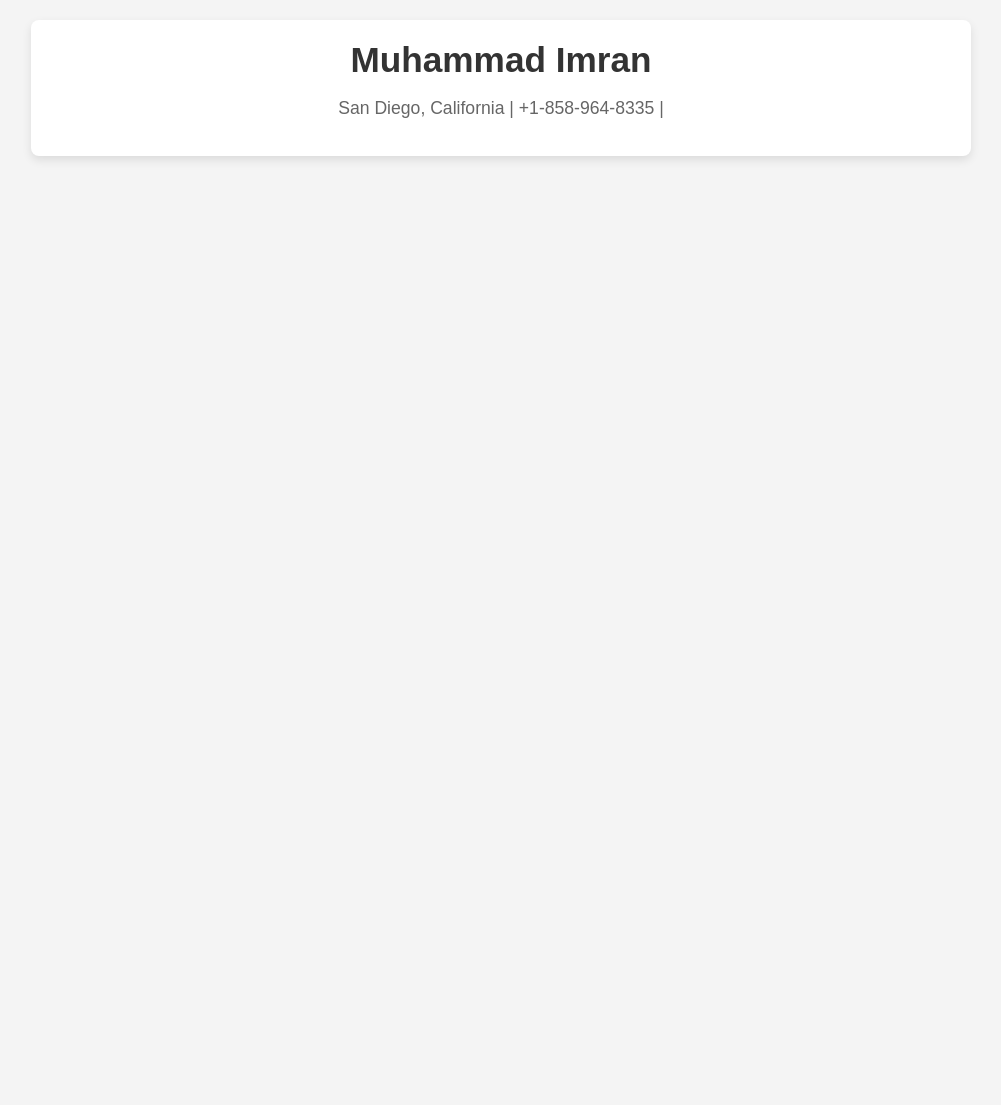
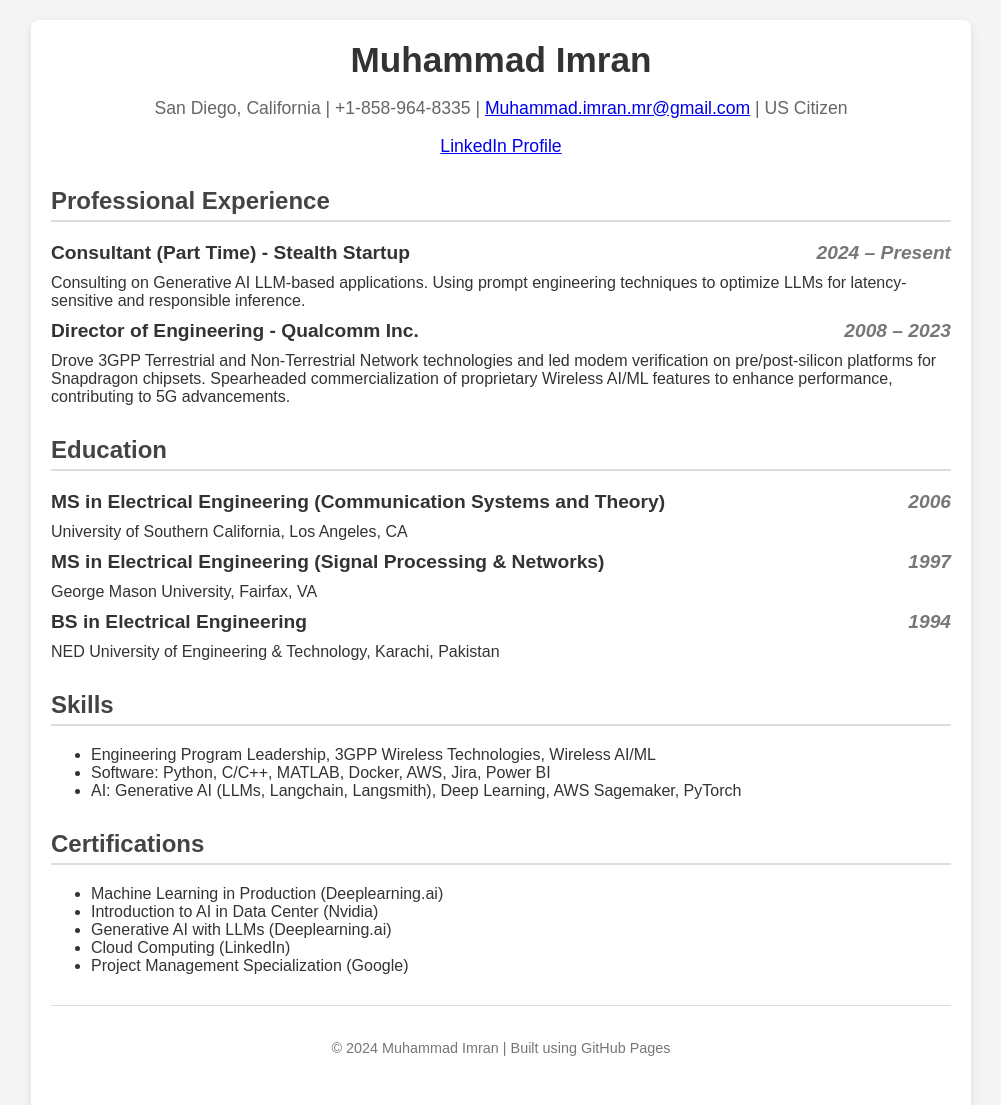
Before and after one commit to muhammadimranmr/muhammadimranmr.github.io, a plain HTML site: page index.html in a window 1280 px wide. Shown: the top 1105 px of the page, without its empty margins (139-1140 px from the left). Before the commit the page ends 800 px from the top, so only its background shows below. Drawn offline with Linux system fonts and the light colour scheme.

Commit message:
Update index.html

```diff
--- a/index.html
+++ b/index.html
@@ -76,4 +76,56 @@
     <div class="container">
         <div class="header">
             <h1>Muhammad Imran</h1>
-            <p>San Diego, California | +1-858-964-8335 | <a href="mailto:Muh
+            <p>San Diego, California | +1-858-964-8335 | <a href="mailto:Muhammad.imran.mr@gmail.com">Muhammad.imran.mr@gmail.com</a> | US Citizen</p>
+            <p><a href="https://www.linkedin.com/in/muhammadimranmr" target="_blank">LinkedIn Profile</a></p>
+        </div>
+
+        <div class="section">
+            <h2>Professional Experience</h2>
+
+            <p class="job-title">Consultant (Part Time) - Stealth Startup<span class="job-date">2024 – Present</span></p>
+            <p>Consulting on Generative AI LLM-based applications. Using prompt engineering techniques to optimize LLMs for latency-sensitive and responsible inference.</p>
+
+            <p class="job-title">Director of Engineering - Qualcomm Inc.<span class="job-date">2008 – 2023</span></p>
+            <p>Drove 3GPP Terrestrial and Non-Terrestrial Network technologies and led modem verification on pre/post-silicon platforms for Snapdragon chipsets. Spearheaded commercialization of proprietary Wireless AI/ML features to enhance performance, contributing to 5G advancements.</p>
+        </div>
+
+        <div class="section">
+            <h2>Education</h2>
+
+            <p class="job-title">MS in Electrical Engineering (Communication Systems and Theory)<span class="job-date">2006</span></p>
+            <p>University of Southern California, Los Angeles, CA</p>
+
+            <p class="job-title">MS in Electrical Engineering (Signal Processing & Networks)<span class="job-date">1997</span></p>
+            <p>George Mason University, Fairfax, VA</p>
+
+            <p class="job-title">BS in Electrical Engineering<span class="job-date">1994</span></p>
+            <p>NED University of Engineering & Technology, Karachi, Pakistan</p>
+        </div>
+
+        <div class="section">
+            <h2>Skills</h2>
+            <ul>
+                <li>Engineering Program Leadership, 3GPP Wireless Technologies, Wireless AI/ML</li>
+                <li>Software: Python, C/C++, MATLAB, Docker, AWS, Jira, Power BI</li>
+                <li>AI: Generative AI (LLMs, Langchain, Langsmith), Deep Learning, AWS Sagemaker, PyTorch</li>
+            </ul>
+        </div>
+
+        <div class="section">
+            <h2>Certifications</h2>
+            <ul>
+                <li>Machine Learning in Production (Deeplearning.ai)</li>
+                <li>Introduction to AI in Data Center (Nvidia)</li>
+                <li>Generative AI with LLMs (Deeplearning.ai)</li>
+                <li>Cloud Computing (LinkedIn)</li>
+                <li>Project Management Specialization (Google)</li>
+            </ul>
+        </div>
+
+        <div class="footer">
+            <p>© 2024 Muhammad Imran | Built using GitHub Pages</p>
+        </div>
+    </div>
+</body>
+</html>
```
